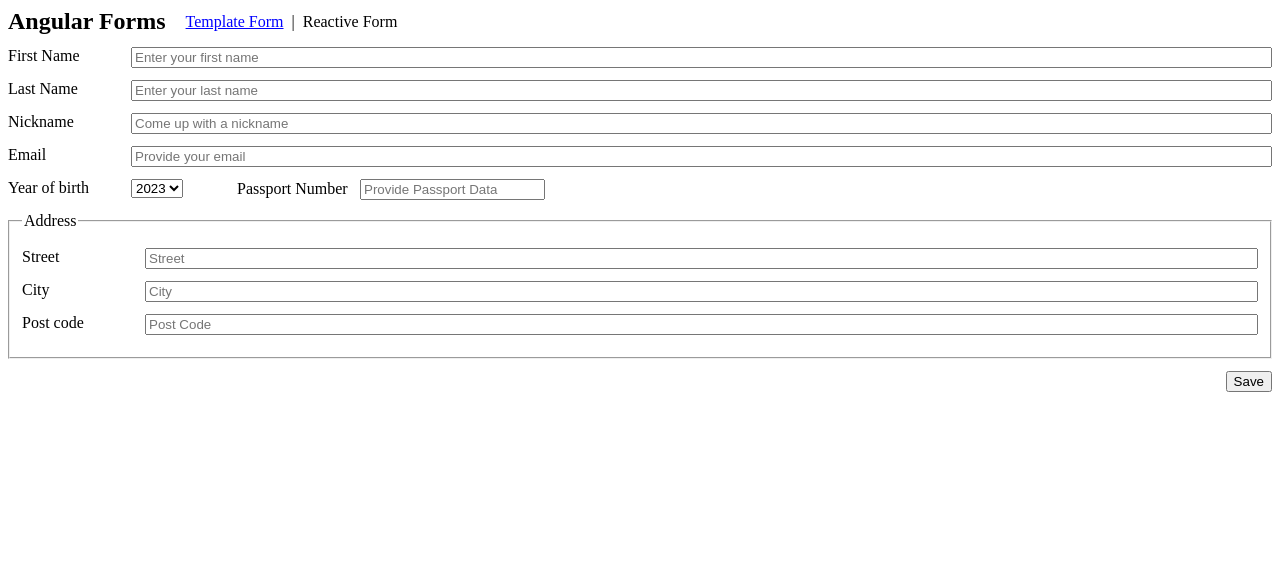
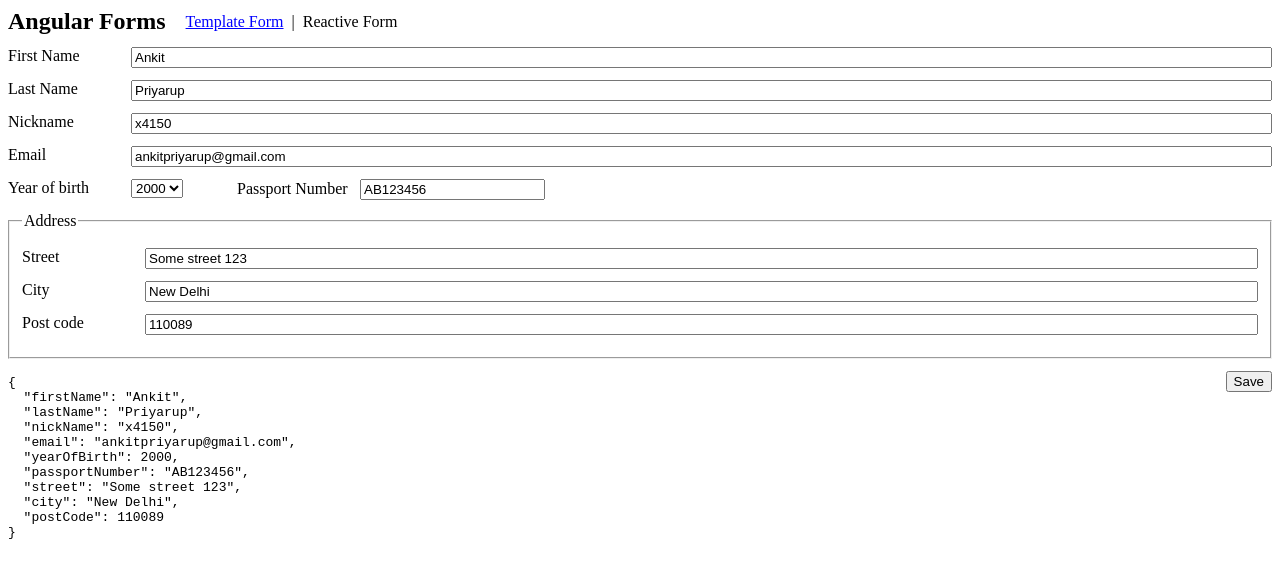
Before and after one commit to ankitpriyarup/angular-forms, an Angular app: page / in a window 1280 px wide. Shown: the top 578 px of the page. Built offline with nearby package versions, Linux system fonts and the light colour scheme.

Commit message:
2 way template binding

```diff
--- a/src/template_form.ng.html
+++ b/src/template_form.ng.html
@@ -2,38 +2,67 @@
   <!-- First Name -->
   <div class="form-field">
     <label for="name">First Name</label>
-    <input type="text" id="first-name" placeholder="Enter your first name" />
+    <input
+      [(ngModel)]="formData.firstName"
+      name="first-name"
+      type="text"
+      id="first-name"
+      placeholder="Enter your first name"
+    />
   </div>
 
   <!-- Last Name -->
   <div class="form-field">
     <label for="last-name">Last Name</label>
-    <input type="text" id="last-name" placeholder="Enter your last name" />
+    <input
+      [(ngModel)]="formData.lastName"
+      name="last-name"
+      type="text"
+      id="last-name"
+      placeholder="Enter your last name"
+    />
   </div>
 
   <!-- Nick Name -->
   <div class="form-field">
     <label for="nickname">Nickname</label>
-    <input type="text" id="nickname" placeholder="Come up with a nickname" />
+    <input
+      [(ngModel)]="formData.nickName"
+      name="nick-name"
+      type="text"
+      id="nickname"
+      placeholder="Come up with a nickname"
+    />
   </div>
 
   <!-- Email -->
   <div class="form-field">
     <label for="email">Email</label>
-    <input type="email" id="email" placeholder="Provide your email" />
+    <input
+      [(ngModel)]="formData.email"
+      name="email"
+      type="email"
+      id="email"
+      placeholder="Provide your email"
+    />
   </div>
 
   <!-- Year of Birth & Passport -->
   <div class="form-field-inline-group">
     <div class="form-field--small">
       <label for="year-of-birth">Year of birth</label>
-      <select id="year-of-birth" name="year-of-birth">
+      <select
+        [(ngModel)]="formData.yearOfBirth"
+        id="year-of-birth"
+        name="year-of-birth"
+      >
         <option *ngFor="let year of years" [value]="year">{{year}}</option>
       </select>
     </div>
     <div class="form-field--small">
       <label for="passport">Passport Number</label>
       <input
+        [(ngModel)]="formData.passportNumber"
         pattern="^[A-Z]{2}[0-9]{6}$"
         name="passport"
         type="text"
@@ -48,15 +77,28 @@
     <legend>Address</legend>
     <div class="form-field">
       <label for="street">Street</label>
-      <input name="street" type="text" id="street" placeholder="Street" />
+      <input
+        [(ngModel)]="formData.street"
+        name="street"
+        type="text"
+        id="street"
+        placeholder="Street"
+      />
     </div>
     <div class="form-field">
       <label for="city">City</label>
-      <input name="city" type="text" id="city" placeholder="City" />
+      <input
+        [(ngModel)]="formData.city"
+        name="city"
+        type="text"
+        id="city"
+        placeholder="City"
+      />
     </div>
     <div class="form-field">
       <label for="post-code">Post code</label>
       <input
+        [(ngModel)]="formData.postCode"
         name="post-code"
         type="text"
         id="post-code"
@@ -67,3 +109,5 @@
 
   <button>Save</button>
 </form>
+
+<pre>{{formData | json}}</pre>
--- a/src/template_form.ts
+++ b/src/template_form.ts
@@ -1,15 +1,31 @@
 import { ChangeDetectionStrategy, Component } from '@angular/core';
 import { CommonModule } from '@angular/common';
+import { FormsModule } from '@angular/forms';
+import { UserInfo } from './main';
 
 @Component({
   selector: 'template-form',
   standalone: true,
-  imports: [CommonModule],
+  // FormsModule automatically adds directives to form
+  // Specifically ɵNgNoValidate, NgControlStatusGroup and NgForm
+  // Previously page was reloaded on submit now its prevented.
+  imports: [CommonModule, FormsModule],
   templateUrl: 'template_form.ng.html',
   changeDetection: ChangeDetectionStrategy.OnPush,
 })
 export class TemplateForm {
-  protected years: number[] = [];
+  protected readonly years: number[] = [];
+  protected readonly formData: UserInfo = {
+    firstName: 'Ankit',
+    lastName: 'Priyarup',
+    nickName: 'x4150',
+    email: 'ankitpriyarup@gmail.com',
+    yearOfBirth: 2000,
+    passportNumber: 'AB123456',
+    street: 'Some street 123',
+    city: 'New Delhi',
+    postCode: 110089,
+  };
 
   constructor() {
     const now = new Date().getUTCFullYear();
```
Also changed, not shown: src/main.ts (+12 -0 lines).
